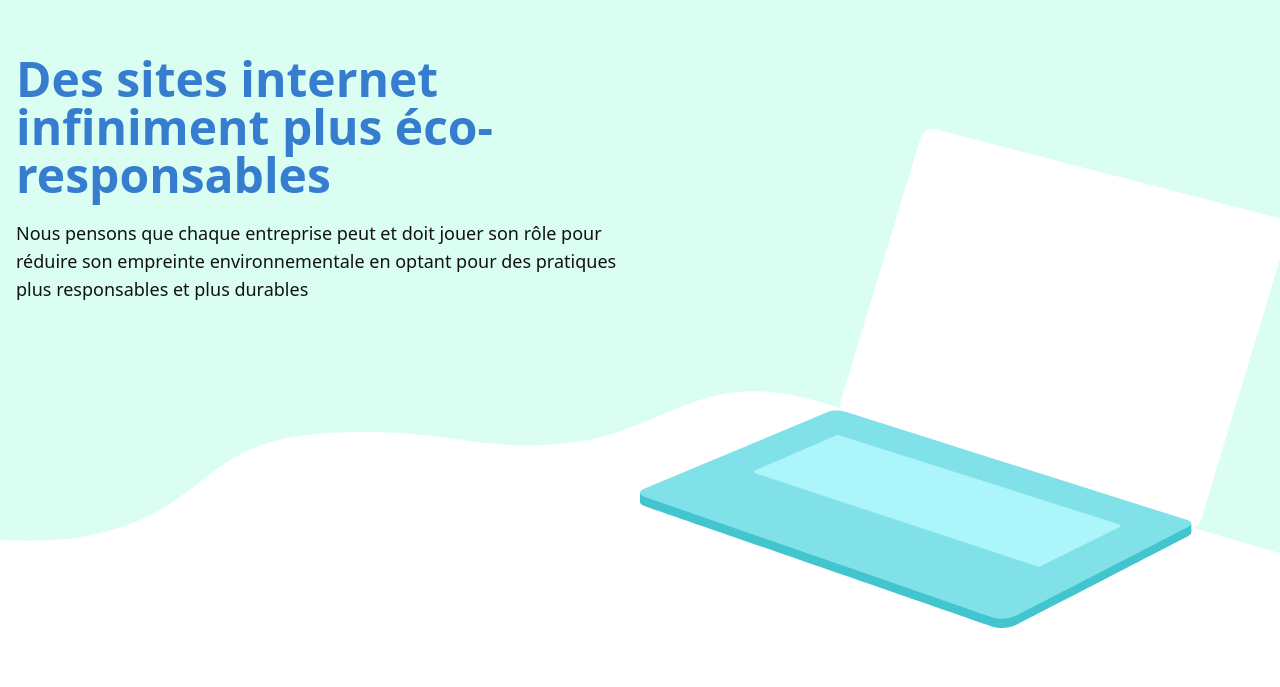
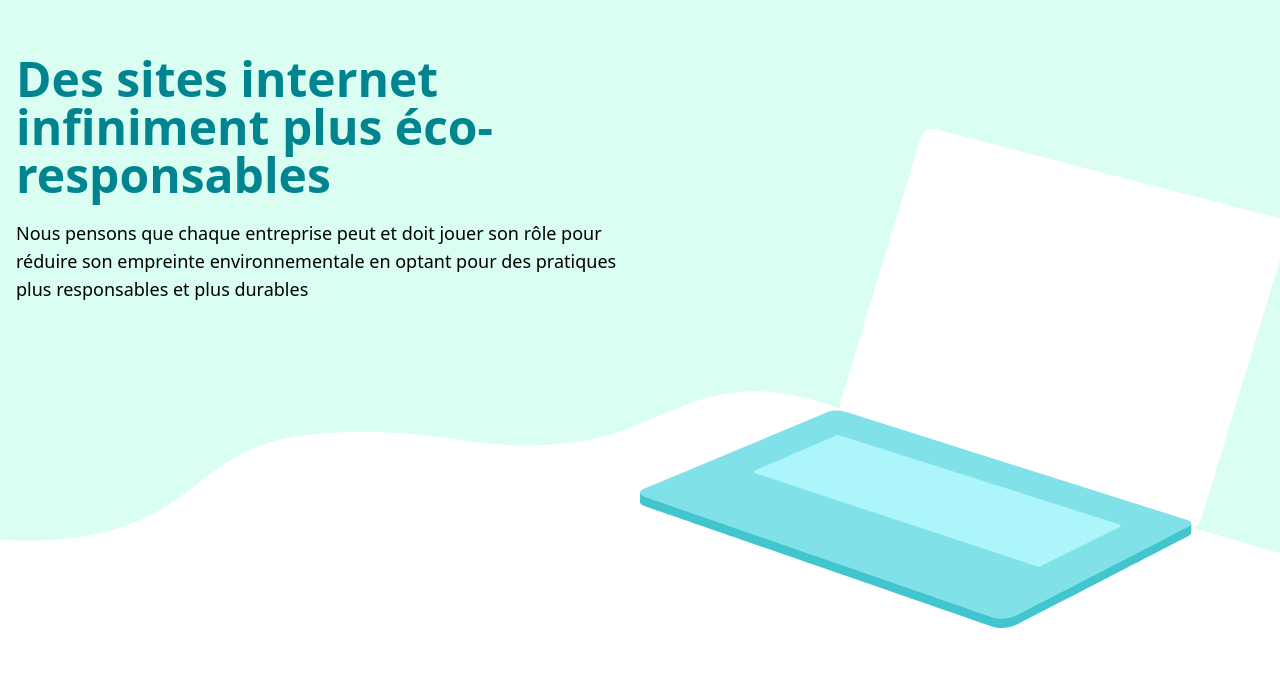
Before and after one commit to patjennings/eco3web, a website: page index.html in a window 1280 px wide. Shown: the part 113-800 px from the top of the page. Drawn offline with Linux system fonts and the light colour scheme.

Commit message:
tailwind config cleaning

```diff
--- a/index.html
+++ b/index.html
@@ -7,7 +7,7 @@
     <title>Eco 3 Web</title>
 
     <!--  Styles  -->
-    <link rel="stylesheet" href="style.css" type="text/css">
+    <link rel="stylesheet" href="style.css" type="text/css"/>
   </head>
   <body class="bg-white">
       <div id="cover" class="absolute h-192 w-full -z-50 flex">
@@ -16,7 +16,7 @@
       <div id="main" class="container mx-auto p-4 pt-32">
           <div id="header" class="h-[768px]">
               <div id="header--sentence" class="laptop:w-1/2 tablet:w-full py-10">
-                  <h1 class="text-blue-400 text-5xl font-bold pb-5">Des sites internet infiniment plus éco-responsables</h1>
+                  <h1 class="text-teal-600 text-5xl font-bold pb-5">Des sites internet infiniment plus éco-responsables</h1>
                   <p class="text-lg font-regular">Nous pensons que chaque entreprise peut et doit jouer son rôle pour réduire son empreinte environnementale en optant pour des pratiques plus responsables et plus durables</h1>
               </div>
               <div id="header--pic" class="absolute left-1/2 top-[242px] w-[648px] hidden tablet:hidden phone:hidden laptop:block desktop:block">
--- a/tailwind.config.js
+++ b/tailwind.config.js
@@ -23,28 +23,8 @@ module.exports = {
         colors: {
             transparent: 'transparent',
             'white': '#ffffff',
-            blue: {
-                400: '#367CCF',
-                600: '#2B5485',
-                750: '#1D334E',
-                800: '#0F2743'
-            },
-            orange: {
-                200: '#f8f8ee',
-                600: '#FABA2F'
-            },
-            green: {
-                800: '#23844D',
-                600: '#38C674'
-            },
-            gray: {
-                100: '#EBEAF1',
-                200: '#DCDAE7',
-                300: '#B3B0C1',
-                400: '#706D81',
-                500: '#444251',
-                700: '#26252E',
-                900: '#121216',
+            teal: {
+                600: '#00848F'
             }
         }
     },
--- a/tailwind.css
+++ b/tailwind.css
@@ -8,13 +8,6 @@ Theme Name: Kernavélo 2023
 
 @layer base {
     body{
-        @apply bg-gray-100 text-gray-900;
-    }
-    a{
-        @apply text-blue-600;
-        &:hover{
-            @apply text-blue-400;
-        }
     }
 }
 #cover--bg{
```
Also changed, not shown: style.css.
